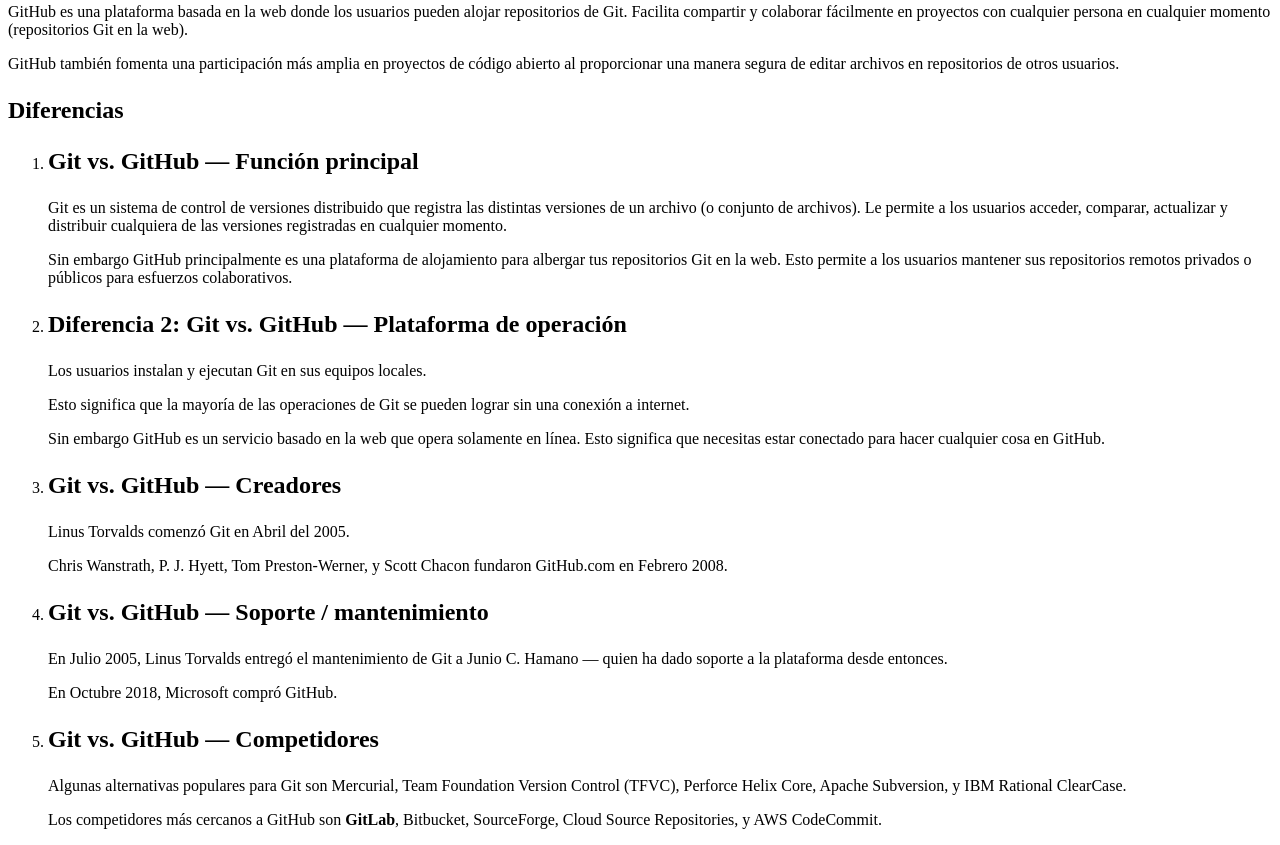
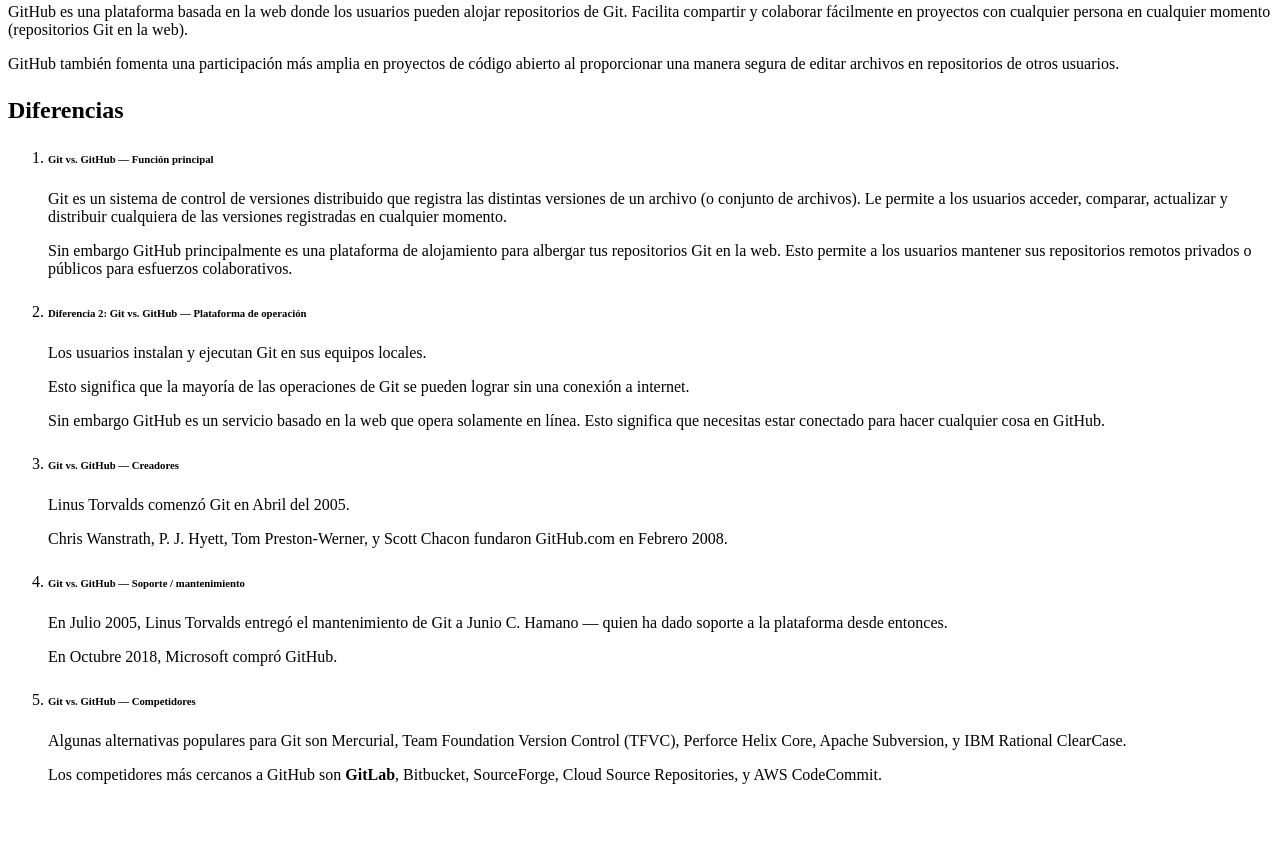
Before and after one commit to sergiomr03/css, a plain HTML site: page index.html in a window 1280 px wide. Shown: the part 610-1455 px from the top of the page. After the commit the page ends 1410 px from the top, so only its background shows below. Drawn offline with Linux system fonts and the light colour scheme.

Commit message:
Activitat-2

```diff
--- a/index.html
+++ b/index.html
@@ -46,41 +46,41 @@
     </h2>
     <ol>
         <li>
-            <h2>
+            <h6>
                 <p><b>Git vs. GitHub — Función principal</b></p>
-            </h2>
+            </h6>
         </li>
         <p>Git es un sistema de control de versiones distribuido que registra las distintas versiones de un archivo (o conjunto de archivos). Le permite a los usuarios acceder, comparar, actualizar y distribuir cualquiera de las versiones registradas en
             cualquier momento.</p>
         <p>Sin embargo GitHub principalmente es una plataforma de alojamiento para albergar tus repositorios Git en la web. Esto permite a los usuarios mantener sus repositorios remotos privados o públicos para esfuerzos colaborativos.</p>
         <li>
-            <h2>
+            <h6>
                 <p><b>Diferencia 2: Git vs. GitHub — Plataforma de operación</b></p>
-            </h2>
+            </h6>
         </li>
         <p>Los usuarios instalan y ejecutan Git en sus equipos locales.</p>
         <p>Esto significa que la mayoría de las operaciones de Git se pueden lograr sin una conexión a internet.
         </p>
         <p>Sin embargo GitHub es un servicio basado en la web que opera solamente en línea. Esto significa que necesitas estar conectado para hacer cualquier cosa en GitHub.</p>
         <li>
-            <h2>
+            <h6>
                 <p><b>Git vs. GitHub — Creadores</b></p>
-            </h2>
+            </h6>
         </li>
         <p>Linus Torvalds comenzó Git en Abril del 2005.</p>
         <p>Chris Wanstrath, P. J. Hyett, Tom Preston-Werner, y Scott Chacon fundaron GitHub.com en Febrero 2008.
         </p>
         <li>
-            <h2>
+            <h6>
                 <p><b>Git vs. GitHub — Soporte / mantenimiento</b></p>
-            </h2>
+            </h6>
         </li>
         <p>En Julio 2005, Linus Torvalds entregó el mantenimiento de Git a Junio C. Hamano — quien ha dado soporte a la plataforma desde entonces.</p>
         <p>En Octubre 2018, Microsoft compró GitHub.</p>
         <li>
-            <h2>
+            <h6>
                 <p><b>Git vs. GitHub — Competidores</b></p>
-            </h2>
+            </h6>
         </li>
         <p>Algunas alternativas populares para Git son Mercurial, Team Foundation Version Control (TFVC), Perforce Helix Core, Apache Subversion, y IBM Rational ClearCase.</p>
         <p>Los competidores más cercanos a GitHub son <b>GitLab</b>, Bitbucket, SourceForge, Cloud Source Repositories, y AWS CodeCommit.</p>
```
